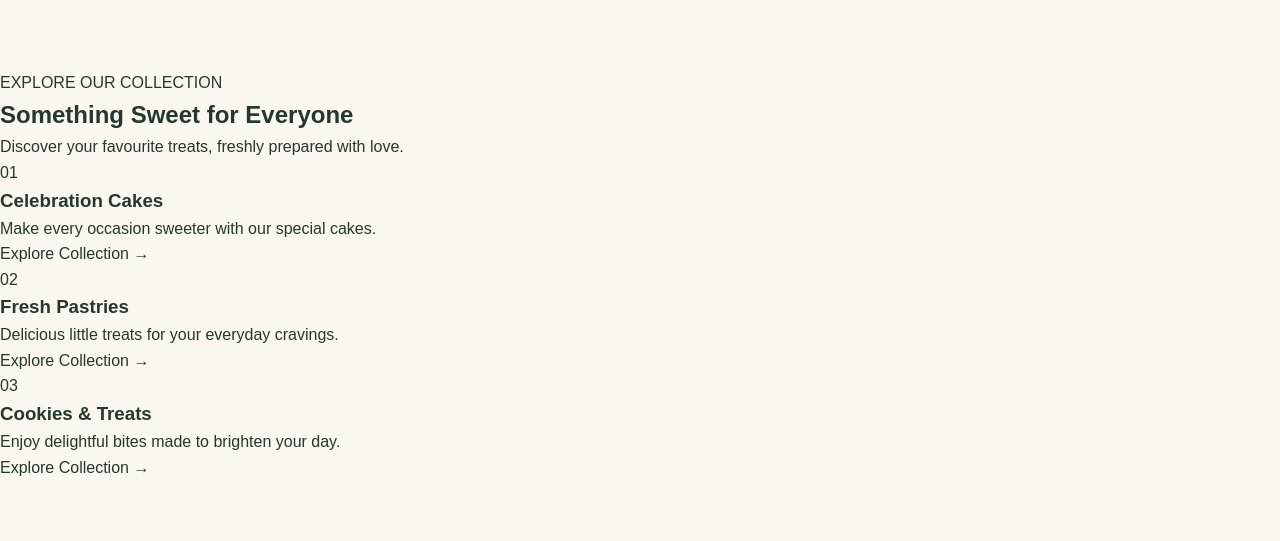
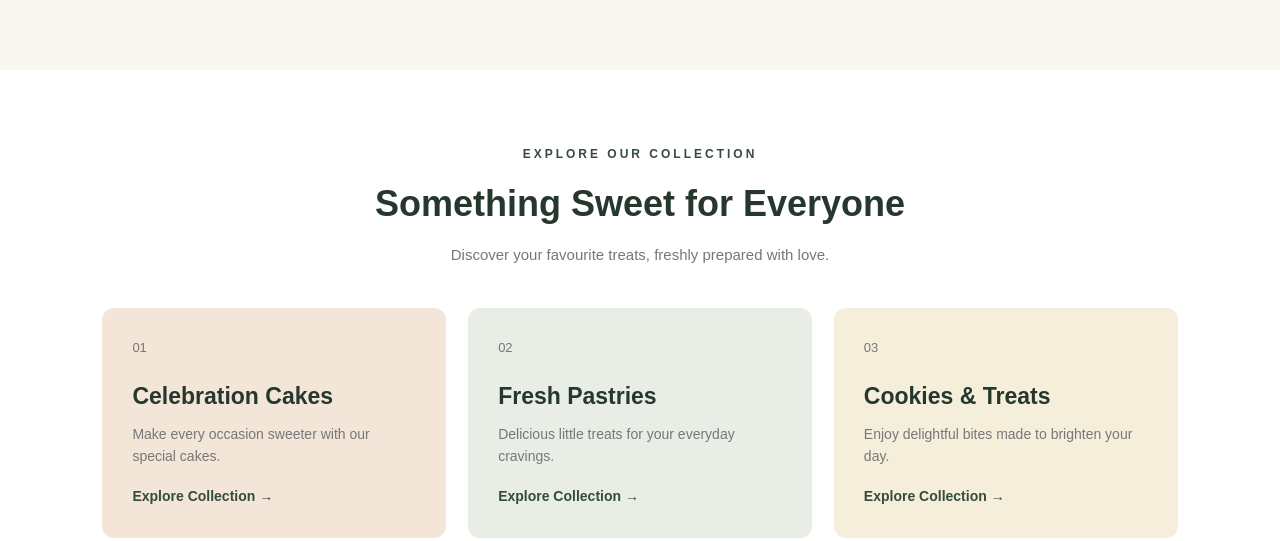
Before and after one commit to saurabhverma731044-stack/Bakery_Website_ITC_Project, a plain HTML site: page index.html in a window 1280 px wide. Shown: the part 566-1107 px from the top of the page. Before the commit the page ends 1046 px from the top, so only its background shows below. Drawn offline with Linux system fonts and the light colour scheme.

Commit message:
Style product categories section

```diff
--- a/style.css
+++ b/style.css
@@ -197,3 +197,90 @@ img {
     object-fit: cover;
     border-radius: 180px 180px 15px 15px;
 }
+
+/* =================================
+   PRODUCT CATEGORIES
+================================= */
+
+.categories {
+    padding: 75px 8%;
+    background-color: var(--white);
+}
+
+.section-heading {
+    text-align: center;
+    margin-bottom: 40px;
+}
+
+.section-heading > p {
+    color: var(--primary-green);
+    font-size: 12px;
+    letter-spacing: 3px;
+    font-weight: bold;
+}
+
+.section-heading h2 {
+    font-size: 36px;
+    margin: 10px 0;
+}
+
+.section-heading span {
+    color: var(--text-light);
+    font-size: 15px;
+}
+
+.category-container {
+    display: grid;
+    grid-template-columns: repeat(3, 1fr);
+    gap: 22px;
+}
+
+.category-card {
+    padding: 30px;
+    min-height: 230px;
+    border-radius: 12px;
+    display: flex;
+    flex-direction: column;
+    align-items: flex-start;
+    justify-content: flex-end;
+    transition: transform 0.3s ease;
+}
+
+.category-card:hover {
+    transform: translateY(-6px);
+}
+
+.cakes {
+    background-color: #F3E5D8;
+}
+
+.pastries {
+    background-color: #E8EDE5;
+}
+
+.treats {
+    background-color: #F5EEDB;
+}
+
+.category-number {
+    font-size: 13px;
+    color: var(--text-light);
+    margin-bottom: auto;
+}
+
+.category-card h3 {
+    font-size: 23px;
+    margin-bottom: 8px;
+}
+
+.category-card p {
+    font-size: 14px;
+    color: var(--text-light);
+    margin-bottom: 18px;
+}
+
+.category-card a {
+    color: var(--primary-green);
+    font-size: 14px;
+    font-weight: bold;
+}
```
